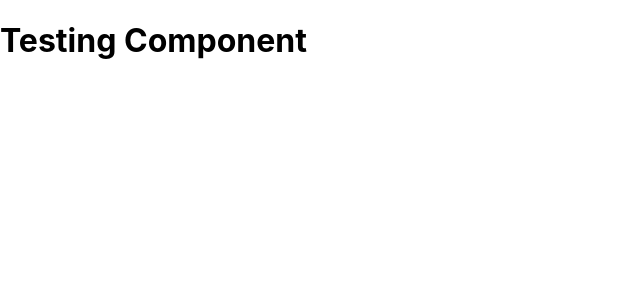
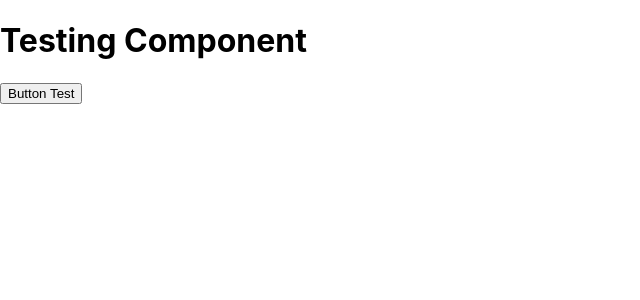
Before and after one commit to Beatyofcoding/AnotherFirstProjectOfReact, a React (Create React App) app in the folder areactproject/: page / in a window 1280 px wide. Shown: the top 300 px of the page, without its empty margins (0-640 px from the left). Built offline with nearby package versions, Linux system fonts and the light colour scheme.

Commit message:
FixingBugsOnTheLogic(AllWorks)ConsoleLog+Btn+H1

```diff
--- a/areactproject/src/App.js
+++ b/areactproject/src/App.js
@@ -1,12 +1,12 @@
 import React from "react";
-import test from"./testReact";
+import TestFunc from"./testReact";
 
 function App() {
 
   return (
     <div>
       <h1>Testing Component</h1>
-      <test />
+      <TestFunc />
     </div>
   );
 }
--- a/areactproject/src/testReact.js
+++ b/areactproject/src/testReact.js
@@ -1,13 +1,13 @@
 import React from "react";
 
-function test(){
-    const testReact = () => {
-        console.log("test");
+function TestFunc(){
+    const testing = () => {
+        console.log("testingOnConsoleLog");
       };
     return (
         <div>
-            <button onClick={testReact}>TestingButton</button>
+            <button onClick={testing}>Button Test</button>
         </div>
     );
 }
-export default test;
+export default TestFunc;
```
